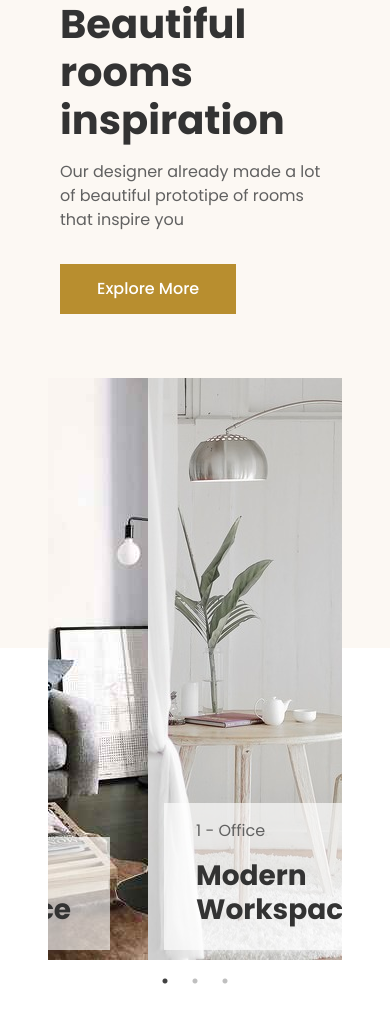
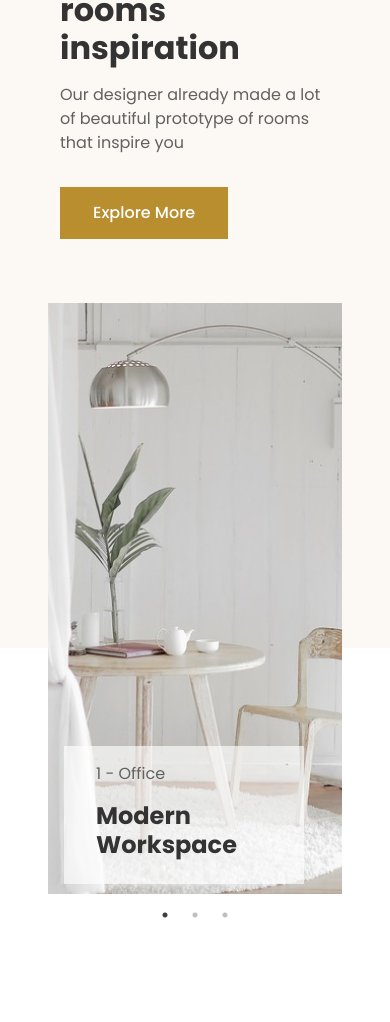
Before and after one commit to fritzgerald658/react-journey, a React (Vite) app: page / in a window 390 px wide. Shown: the part 6865-7887 px from the top of the page. After the commit the page ends 7790 px from the top, so only its background shows below. Built offline with nearby package versions, Linux system fonts and the light colour scheme.

Commit message:
accomplished slider responsiveness using slick slider library

```diff
--- a/src/furniro_components/SectionFive.jsx
+++ b/src/furniro_components/SectionFive.jsx
@@ -30,22 +30,12 @@ function SectionFive() {
 
   //---------Slick Settings------------//
   const settings = {
-    className: "center",
     dots: true,
     infinite: true,
     speed: 500,
     slidesToShow: 2,
     slidesToScroll: 1,
     responsive: [
-      {
-        breakpoint: 1024,
-        settings: {
-          slidesToShow: 3,
-          slidesToScroll: 3,
-          infinite: true,
-          dots: true,
-        },
-      },
       {
         breakpoint: 600,
         settings: {
@@ -57,6 +47,7 @@ function SectionFive() {
       {
         breakpoint: 480,
         settings: {
+          arrows: false,
           slidesToShow: 1,
           slidesToScroll: 1,
         },
@@ -67,13 +58,13 @@ function SectionFive() {
   return (
     <>
       <div
-        className="container-fluid d-flex p-5 align-items-center position-relative flex-column flex-lg-row mt-5 gap-5"
+        className="container-fluid d-flex p-5 align-items-center position-relative flex-column flex-lg-row my-5 gap-5"
         id="section-five-parent-container"
       >
         <div className="container col-12 col-lg-4" id="left-side-content">
           <h1>50+ Beautiful rooms inspiration</h1>
           <article>
-            Our designer already made a lot of beautiful prototipe of rooms that
+            Our designer already made a lot of beautiful prototype of rooms that
             inspire you
           </article>
           <button>Explore More</button>
--- a/src/furniro_components/SectionFiveStyle.css
+++ b/src/furniro_components/SectionFiveStyle.css
@@ -71,16 +71,8 @@
 
 /*----------Slick Slider-----------*/
 .slider-container {
-  height: 80vh;
   border: none;
-}
-
-.slick-slide > div {
-  margin-left: 100px;
-  margin-right: 100px;
-}
-
-.slick-slide img {
+  clip-path: inset(-100vw -100vw -100vw 0);
 }
 
 .slick-dots button {
@@ -115,7 +107,22 @@
 }
 
 @media (max-width: 768px) {
-  /* .slick-slide img {
-    width: 100%;
-  } */
+  #left-side-content h1 {
+    font-size: 2rem;
+  }
+
+  #left-side-content button {
+    padding: 0.8rem 2rem;
+  }
+
+  .slider-container h1 {
+    font-family: var(--primary-font);
+    font-size: 1.5rem;
+    color: #333333;
+    font-weight: 700;
+  }
+
+  .slider-container img {
+    height: 70vh;
+  }
 }
```
